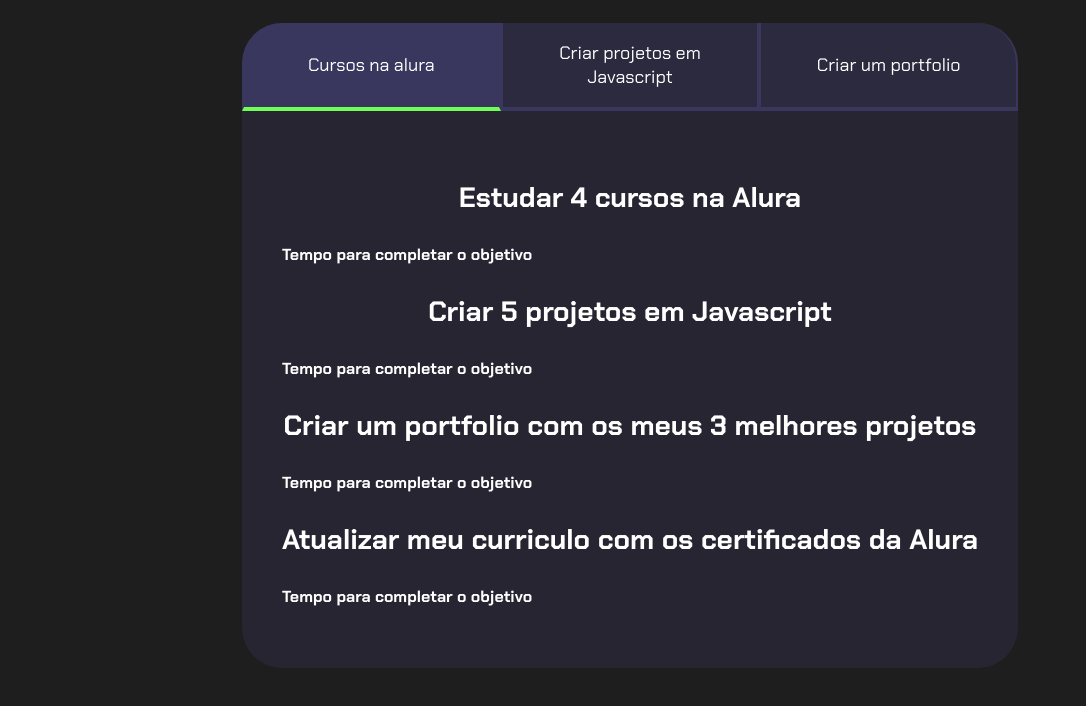
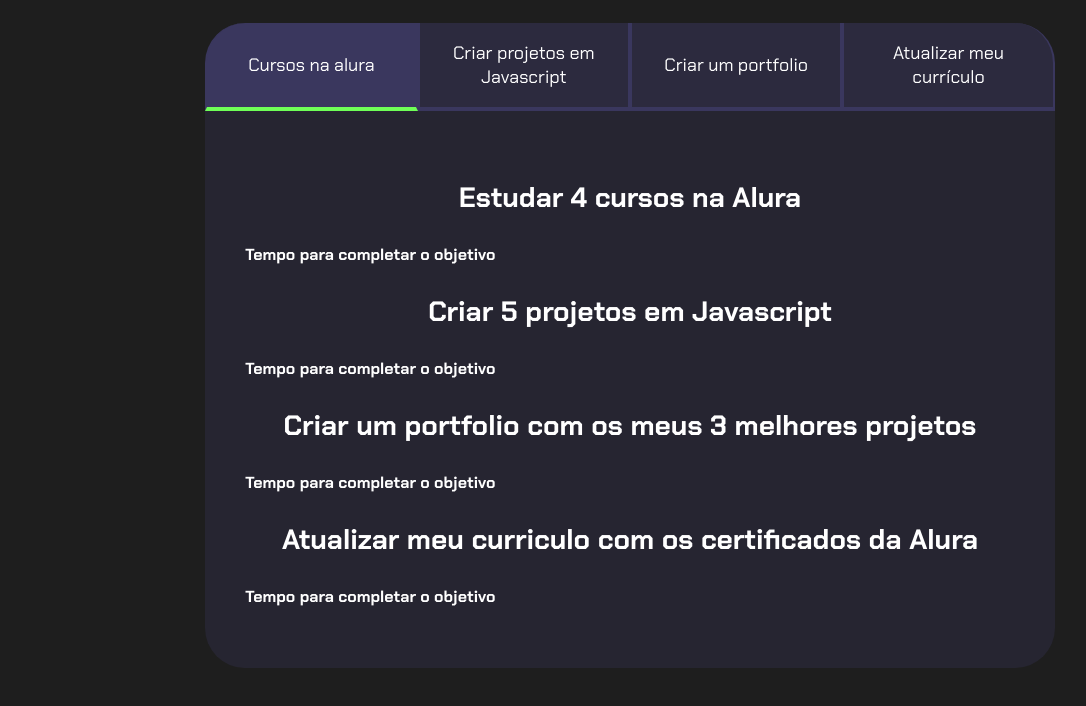
Before and after one commit to Scorpion-505/Curso-2, a plain HTML site: page index.html in a window 1280 px wide. Shown: the part 80-786 px from the top of the page, without its empty margins (10-1096 px from the left). Drawn offline with Linux system fonts and the light colour scheme.

Commit message:
Update index.html

```diff
--- a/index.html
+++ b/index.html
@@ -16,6 +16,7 @@
             <button class="botao ativo">Cursos na alura</button>
             <button class="botao">Criar projetos em Javascript</button>
             <button class="botao">Criar um portfolio</button>
+             <button class="botao">Atualizar meu currículo</button>
        </div>
             <div class="abas-textos">
                 <div class="aba-conteudo ativo">
```
